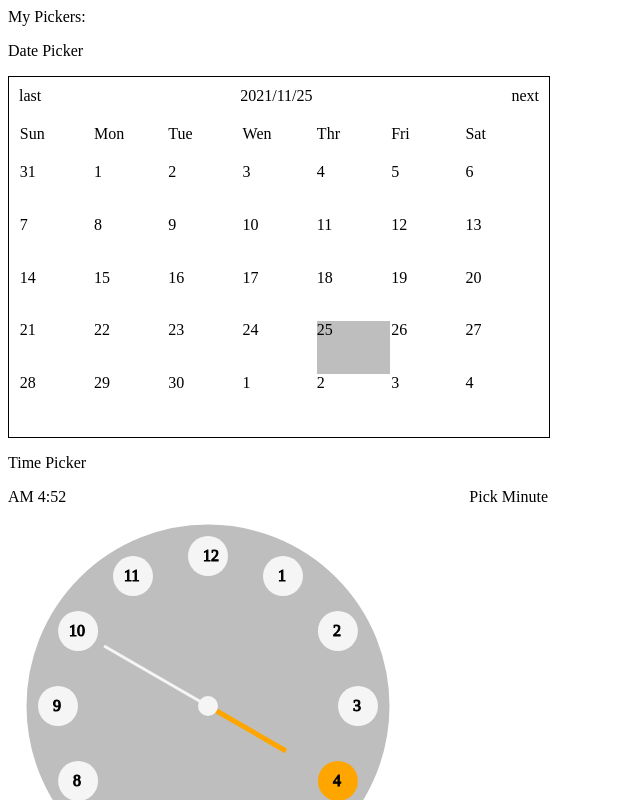
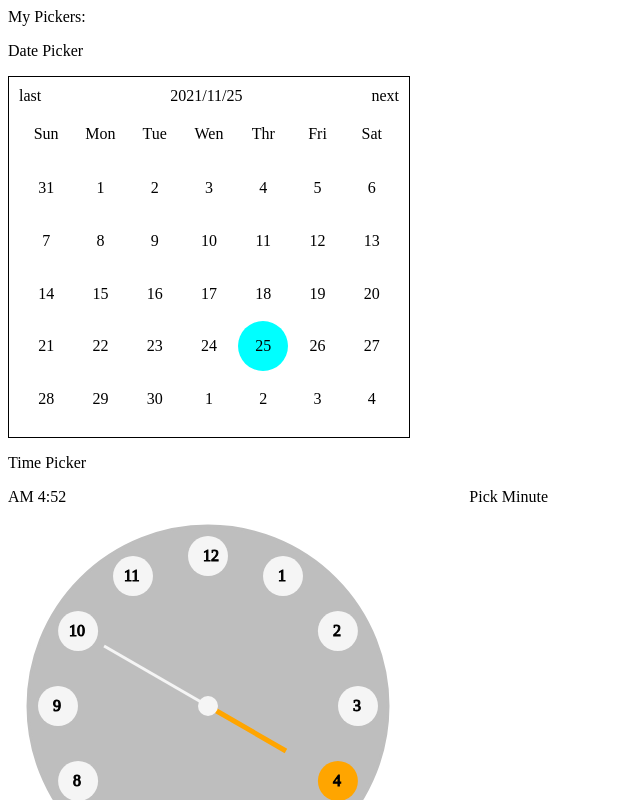
Before and after one commit to MuJungHo/react-pickers, a React (Create React App) app: page / in a window 1280 px wide. Shown: the top 800 px of the page, without its empty margins (0-640 px from the left). Built offline with nearby package versions, Linux system fonts and the light colour scheme.

Commit message:
[更新] 日期選擇器樣式

```diff
--- a/src/components/DatePicker.js
+++ b/src/components/DatePicker.js
@@ -1,17 +1,25 @@
 import React from "react";
 const DateCell = props => {
   const { date, selected, setSelected } = props
+  const [isHover, setHover] = React.useState(false)
   const isSelectedDate = selected.year === date.year && selected.month === date.month && selected.day === date.day
   return (
     <div
+      onMouseEnter={() => setHover(true)}
+      onMouseLeave={() => setHover(false)}
       onClick={() => setSelected({
         year: date.year,
         month: date.month,
         day: date.day,
       })}
       style={{
-        width: '14%',
-        backgroundColor: isSelectedDate ? '#bebebe' : '#ffffff',
+        width: 50,
+        height: 50,
+        borderRadius: '50%',
+        display: 'flex',
+        alignItems: 'center',
+        justifyContent: 'center',
+        backgroundColor: isSelectedDate || isHover ? 'cyan' : '#ffffff',
       }}>
       {date.day}
     </div>
@@ -57,7 +65,7 @@ const DateTimePicker = () => {
     <div>
       <p>Date Picker</p>
       <div style={{
-        width: 540,
+        width: 400,
         height: 360,
         border: '1px solid',
         display: 'flex',
@@ -70,7 +78,7 @@ const DateTimePicker = () => {
         </div>
         <div style={{ display: 'flex', justifyContent: 'space-around', padding: 10 }}>
           {
-            weekday.map(day => <div style={{ width: '14%' }} key={day}>{day}</div>)
+            weekday.map(day => <div style={{ width: '14%', textAlign: 'center' }} key={day}>{day}</div>)
           }
         </div>
         <div style={{
```
